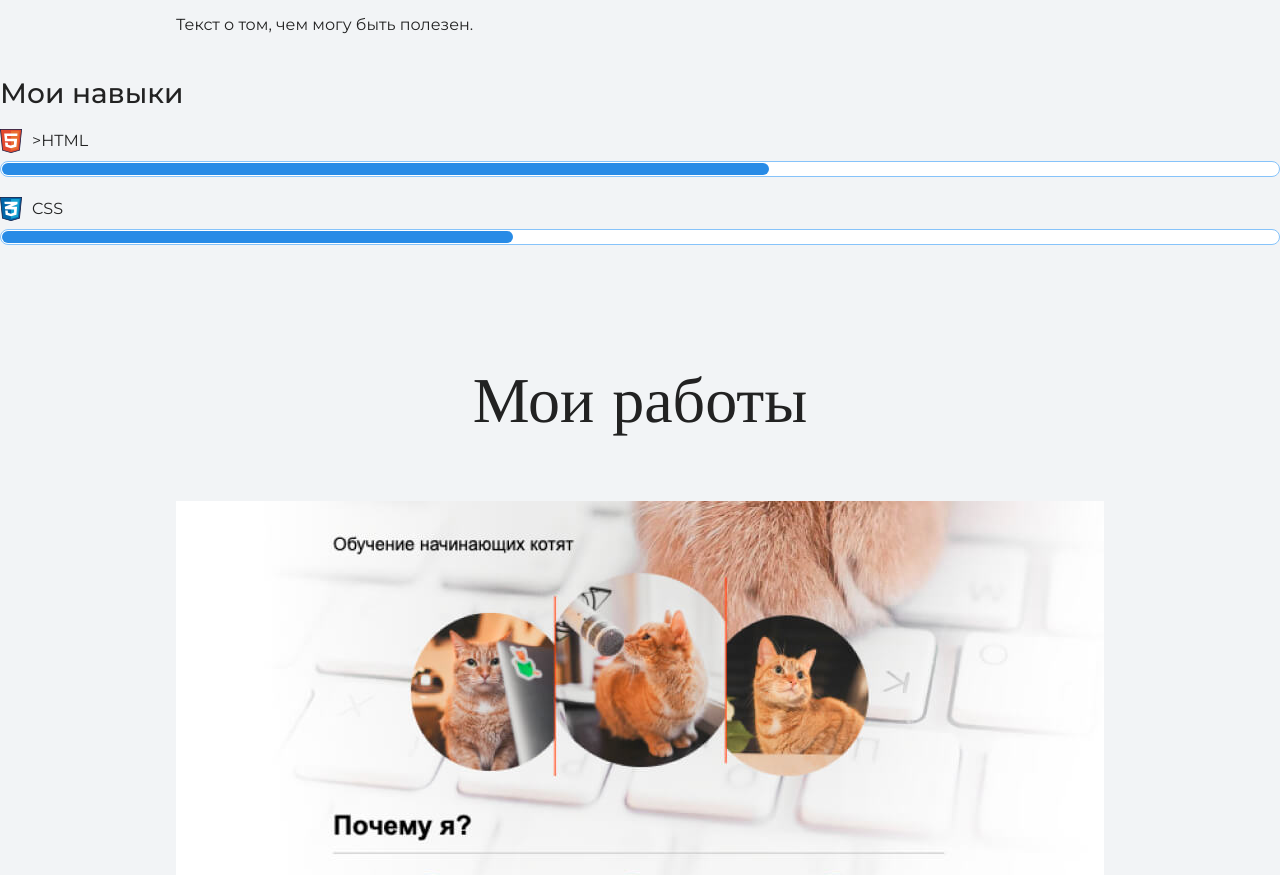
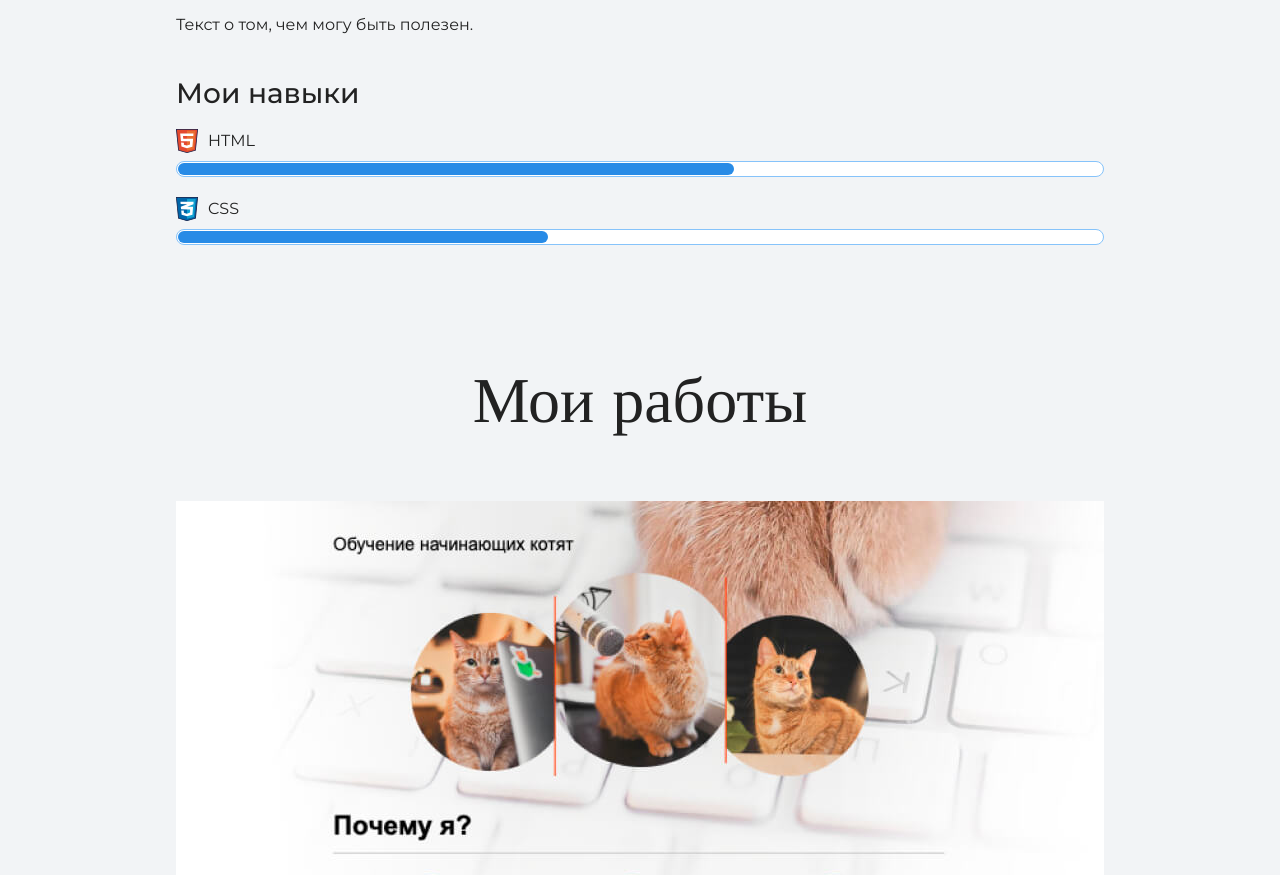
Before and after one commit to bogdanlucenko/my-site, a plain HTML site: page index.html in a window 1280 px wide. Shown: the part 1894-2769 px from the top of the page. Drawn offline with nearby package versions, Linux system fonts and the light colour scheme.

Commit message:
небольшие изменения оформления

```diff
--- a/index.html
+++ b/index.html
@@ -33,11 +33,11 @@
       <p>Текст с парой слов о себе.</p>
       <h3>Чем могу быть полезен</h3>
       <p>Текст о том, чем могу быть полезен.</p>
-      </div>
+
       <div class="skills">
         <h3>Мои навыки</h3>
         <dl class="skills-list">
-          <dt class="skill-html">>HTML</dt>
+          <dt class="skill-html">HTML</dt>
           <dd class="level"><div style="width: 60%;">60%</div></dd>
           <dt class="skill-css">CSS</dt>
           <dd class="level"><div style="width: 40%;">40%</div></dd>
```
